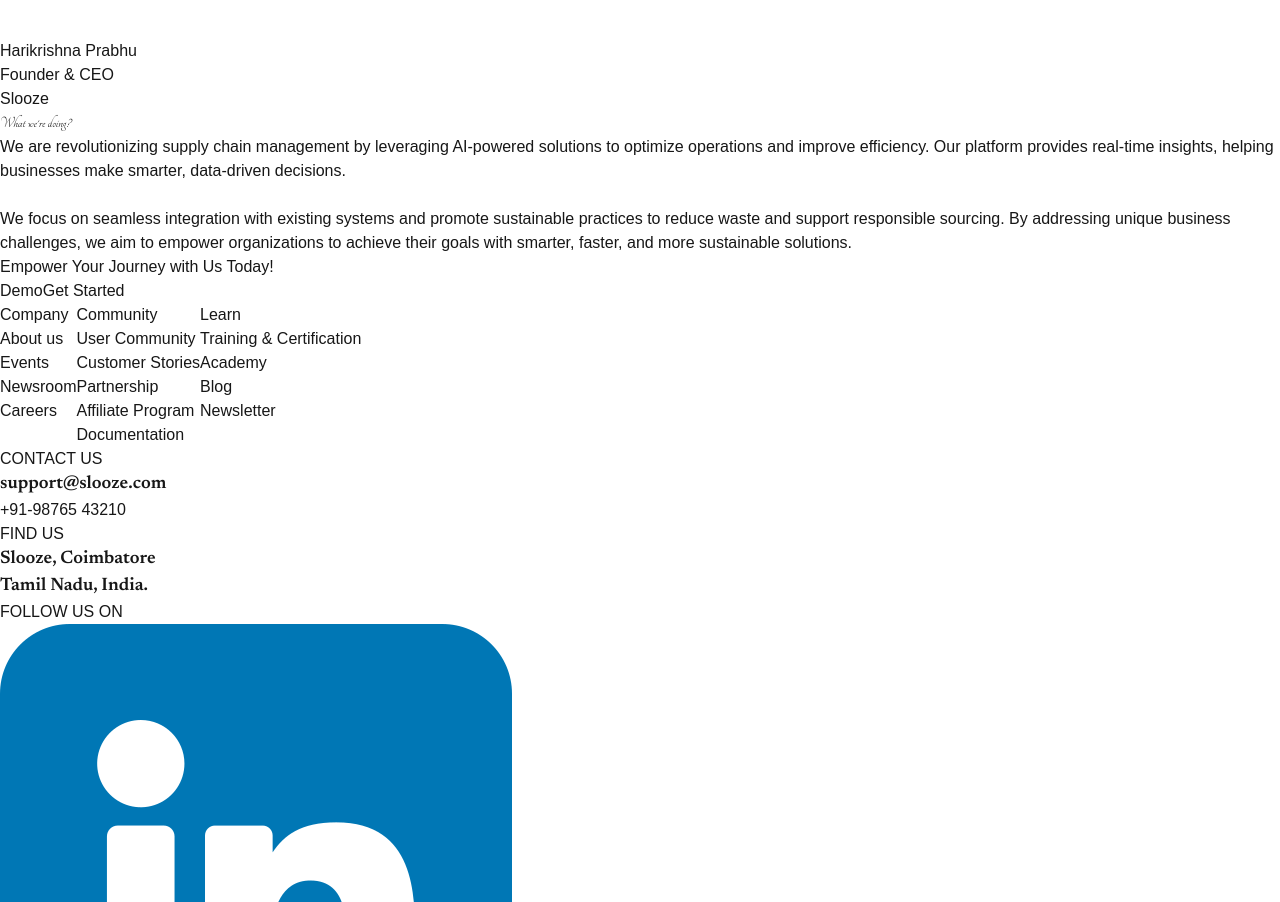
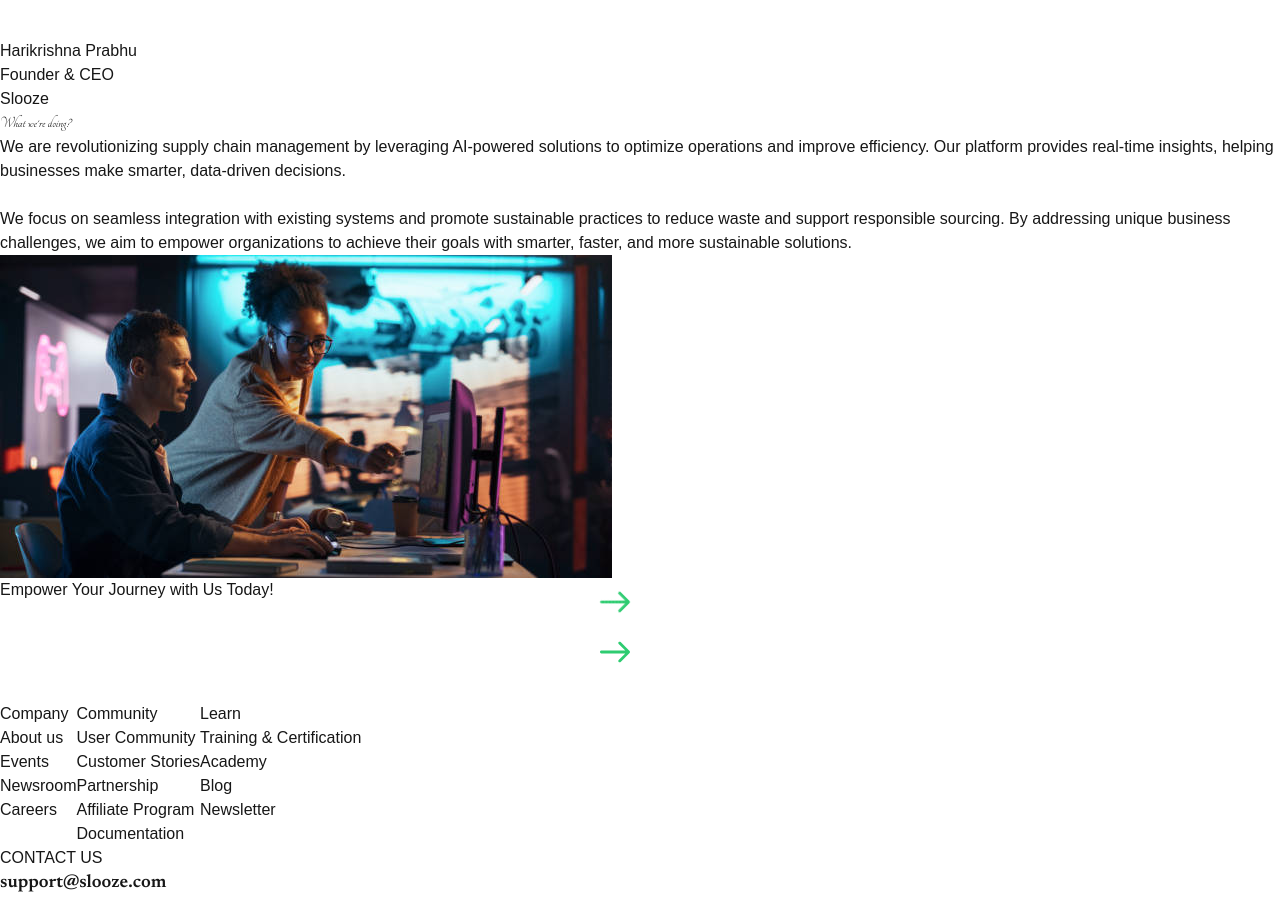
Before and after one commit to vk-vasanth-vk/Slooze, a Next.js app: page / in a window 1280 px wide. Shown: the part 5144-6046 px from the top of the page. Built offline with nearby package versions, Linux system fonts and the light colour scheme.

Commit message:
completed

```diff
--- a/src/app/Cursor.tsx
+++ b/src/app/Cursor.tsx
@@ -46,9 +46,7 @@
       cursorDot.style.width = "12px";
       cursorDot.style.height = "12px";
       cursorDot.style.transition = "0.2s";
-      cursorDot.style.backgroundColor = "#3B82F6"; // Change color to #3B82F6
 
-      cursorOutline.style.borderColor = "#3B82F6"; // Change outline color to #3B82F6
       cursorOutline.style.width = "57px";
       cursorOutline.style.height = "57px";
       cursorOutline.style.transition = "0.2s";
--- a/src/app/style.css
+++ b/src/app/style.css
@@ -195,3 +195,64 @@
   animation-timeline: view();
   animation-range: entry 0% cover 40%;
 }
+
+.wrapper{
+  top: 50%;
+  left: 50%;
+  transform: translate(-50%, -50%);
+}
+
+.link_wrapper{
+  position: relative;
+}
+
+a{
+  display: block;
+  width: 200px;
+  height: 50px;
+  line-height: 50px;
+  font-weight: bold;
+  text-decoration: none;
+  background: #333;
+  text-align: center;
+  color: #fff;
+  text-transform: uppercase;
+  letter-spacing: 1px;
+  border: 3px solid #333;
+  border-radius: 10px;
+  transition: all .35s;
+}
+
+.icon{
+  width: 50px;
+  height: 50px;
+  border: 3px solid transparent;
+  position: absolute;
+  transform: rotate(45deg);
+  right: 0;
+  top: 0;
+  z-index: -1;
+  transition: all .35s;
+}
+
+.icon svg{
+  width: 30px;
+  position: absolute;
+  top: calc(50% - 15px);
+  left: calc(50% - 15px);
+  transform: rotate(-45deg);
+  fill: #2ecc71;
+  transition: all .35s;
+}
+
+a:hover{
+  width: 200px;
+  border: 3px solid #2ecc71;
+  background: transparent;
+  color: #2ecc71;
+}
+
+a:hover + .icon{
+  border: 3px solid #2ecc71;
+  right: -25%;
+}
--- a/src/components/CompanySec.jsx
+++ b/src/components/CompanySec.jsx
@@ -4,7 +4,7 @@
   return (
     <>
       <div>
-        <section className="py-20 bg-gray-50">
+        <div className="py-20 bg-gray-50">
           <div className="w-100 h-[560px] mb-20 px-[150px] py-10">
             <h1 className="font-bold tangerine-regular text-7xl text-gray-900">Who are we?</h1>
             <h2 className="text-2xl text-blue-500">We’re a dynamic startup on a mission to revolutionize the Supply Chain Industry. </h2> <br />
@@ -27,7 +27,8 @@
               </div>
             </div>
             </div>
-            <div className="w-100 h-[500px] mb-20 px-[150px] py-10">
+            <div className="w-100 h-[500px] mb-20 px-[150px] py-10 flex justify-center">
+              <div className=''>
                 <h1 className="font-bold tangerine-regular text-7xl text-gray-900">What we're doing?</h1>
                 <div className="w-[730px] h-[350px]">
                   <p className="text-2xl text-gray-900 py-5">
@@ -37,14 +38,40 @@
                   </p>
                 </div>
               </div>
+              <div className="w-[500px] h-[250px] mt-[100px] rounded-lg shadow-lg shadow-black overflow-hidden">
+                <img src="company.jpg" alt="Company" className="w-full h-full object-cover" />
+              </div>
+            </div>
             <div className="w-100 h-[100px] mb-20 flex flex-col items-center justify-center">
               <h2 className="text-black text-2xl mb-4">Empower Your Journey with Us Today!</h2>
               <div className="w-[500px] h-[100px] px-20 py-6 flex justify-around">
-                <button className="px-6 py-3 border border-blue-500 text-black rounded-lg hover:bg-blue-500 hover:text-white transition duration-1000">Demo</button>
-                <button className="px-6 py-3 border border-blue-500 text-black rounded-lg hover:bg-blue-500 hover:text-white transition duration-1000">Get Started</button>
+
+                {/* <button className="px-6 py-3 border border-blue-500 text-black rounded-lg hover:bg-blue-500 hover:text-white transition duration-1000">Demo</button> */}
+                <div className="mt-[50px] mr-[100px] wrapper">
+                  <div className="link_wrapper">
+                    <a href="#">Demo</a>
+                    <div className="icon">
+                      <svg xmlns="http://www.w3.org/2000/svg" viewBox="0 0 268.832 268.832">
+                        <path d="M265.17 125.577l-80-80c-4.88-4.88-12.796-4.88-17.677 0-4.882 4.882-4.882 12.796 0 17.678l58.66 58.66H12.5c-6.903 0-12.5 5.598-12.5 12.5 0 6.903 5.597 12.5 12.5 12.5h213.654l-58.66 58.662c-4.88 4.882-4.88 12.796 0 17.678 2.44 2.44 5.64 3.66 8.84 3.66s6.398-1.22 8.84-3.66l79.997-80c4.883-4.882 4.883-12.796 0-17.678z"/>
+                      </svg>
                     </div>
                   </div>
-        </section>
+                </div>
+
+                {/* <button className="px-6 py-3 border border-blue-500 text-black rounded-lg hover:bg-blue-500 hover:text-white transition duration-1000">Get Started</button> */}
+                <div className="mt-[50px] mr-[100px] wrapper">
+                  <div className="link_wrapper">
+                    <a href="#">Get started</a>
+                    <div className="icon">
+                      <svg xmlns="http://www.w3.org/2000/svg" viewBox="0 0 268.832 268.832">
+                        <path d="M265.17 125.577l-80-80c-4.88-4.88-12.796-4.88-17.677 0-4.882 4.882-4.882 12.796 0 17.678l58.66 58.66H12.5c-6.903 0-12.5 5.598-12.5 12.5 0 6.903 5.597 12.5 12.5 12.5h213.654l-58.66 58.662c-4.88 4.882-4.88 12.796 0 17.678 2.44 2.44 5.64 3.66 8.84 3.66s6.398-1.22 8.84-3.66l79.997-80c4.883-4.882 4.883-12.796 0-17.678z"/>
+                      </svg>
+                    </div>
+                  </div>
+                </div>
+              </div>
+            </div>
+        </div>
       </div>
     </>
   )
```
Also changed, not shown: public/company.jpg (added). Lines whose indentation alone changed are shown as unchanged.
